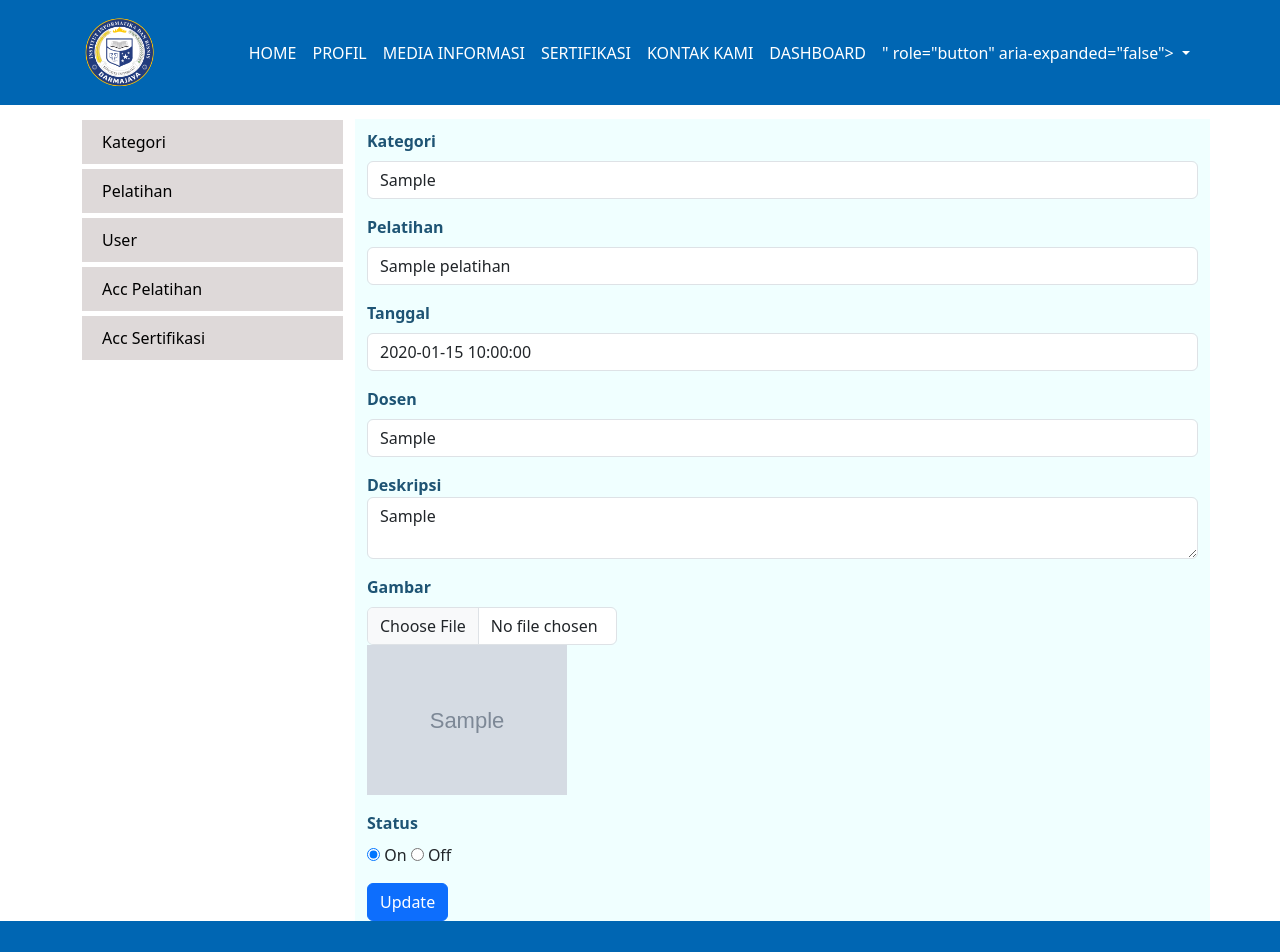
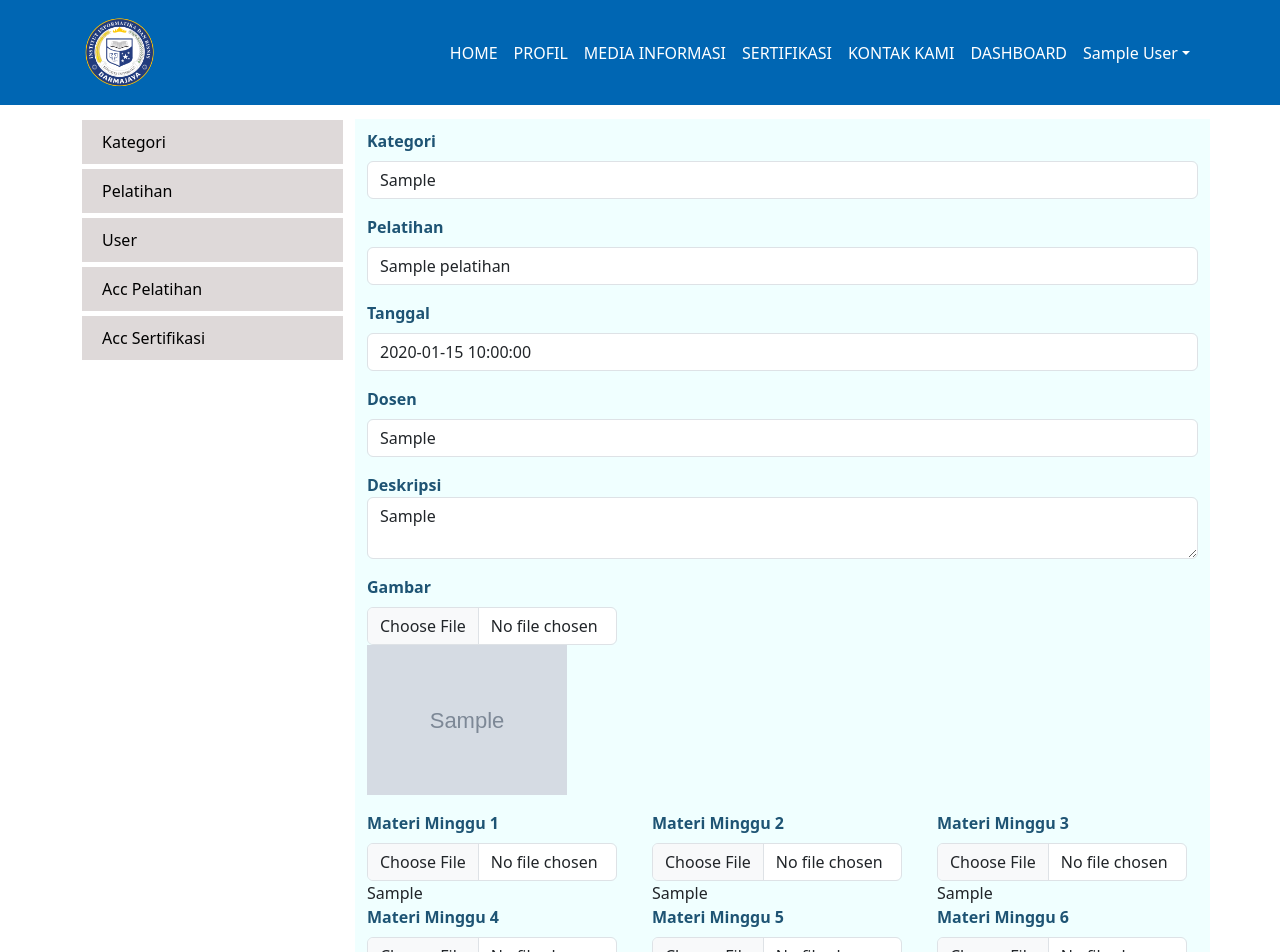
Before and after one commit to Sanjaya-dev/lsp-darmajaya, a PHP site: page /lsp-darmajaya/index.php?page=dashboard&module=pelatihan&action=form&pelatihan_id=1 in a window 1280 px wide. Shown: the top 952 px of the page. Run offline with PHP 8.4, Linux system fonts and the light colour scheme; the visitor is signed in with stand-in values (Sample User, id 1); tables that the repository leaves empty or names only in its code hold one stand-in row (values such as "Sample post"); grey boxes marked "Sample" are stand-in pictures; some libraries are stand-ins or nearby versions.

Commit message:
membuat menu pemilihan pelatihan dan menambahkan fungsi upload file materi

```diff
--- a/css/style.css
+++ b/css/style.css
@@ -104,3 +104,9 @@ div#login {
 .content_dashboard .input_gambar {
     width: 250px;
 }
+
+/* page pelatihan */
+.card_pelatihan a {
+    text-decoration: none;
+    color: black;
+}
--- a/dashboard.php
+++ b/dashboard.php
@@ -29,8 +29,9 @@
     <div class="col content_dashboard">
       <?php
         $file = "module/$module/$action.php";
-
+        // mengecek apakah ada file tersebut
         if(file_exists($file)){
+          // jika ada maka tampilkan
           include_once($file);
         }else{
           echo "<h2>maaf halam yang di cari tidak di temukan</h2>";
--- a/index.php
+++ b/index.php
@@ -42,7 +42,7 @@
                                 <a class="nav-link" href="#">MEDIA INFORMASI</a>
                             </li>
                             <li class="nav-item">
-                                <a class="nav-link" href="#">SERTIFIKASI</a>
+                                <a class="nav-link" href="<?php echo BASE_URL."index.php?page=search"?>">SERTIFIKASI</a>
                             </li>
                             <li class="nav-item">
                                 <a class="nav-link" href="#">KONTAK KAMI</a>
@@ -54,19 +54,13 @@
                                 <?php
                                     if($user_id){
                                         echo '
-                                        <li class="nav-item dropdown">
-                                            <a class="nav-link dropdown-toggle" data-bs-toggle="dropdown" href="<?php echo BASE_URL."index.php?page=login"; ?>" role="button" aria-expanded="false">
-                                                <?php
-                                                    if($user_id){
-                                                        echo $nama_lengkap;
-                                                    }else{
-                                                        echo "LOGIN";
-                                                    }
-                                                ?>
-                                            </a>
-                                            <ul class="dropdown-menu">
+                                        <li class="nav-item dropdown">';
+                                        echo '<a class="nav-link dropdown-toggle" data-bs-toggle="dropdown" role="button" aria-expanded="false">';
+                                                echo $nama_lengkap;
+                                        echo'</a>';
+                                        echo'<ul class="dropdown-menu">
                                                 <li><a class="dropdown-item" href="'.BASE_URL.'index.php?page=dashboard">Dashboard</a></li>
-                                                <li><a class="dropdown-item" href="#">Logout</a></li>;
+                                                <li><a class="dropdown-item" href="'.BASE_URL.'index.php?page=logout">Logout</a></li>;
                                             </ul>
                                         </li>';
                                     }else{
--- a/module/pelatihan/form.php
+++ b/module/pelatihan/form.php
@@ -7,6 +7,13 @@
     $gambar = "";
     $tanggal = "";
     $dosen = "";
+    $materi_m1 = "";
+    $materi_m2 = "";
+    $materi_m3 = "";
+    $materi_m4 = "";
+    $materi_m5 = "";
+    $materi_m6 = "";
+    $materi_m7 = "";
     $status = "";
     $button = "Add";
 
@@ -20,6 +27,14 @@
         $tanggal = $row['tanggal'];
         $deskripsi = $row['deskripsi'];
         $dosen = $row['dosen'];
+        $materi_m1 = $row['materi_m1'];
+        $materi_m2 = $row['materi_m2'];
+        $materi_m3 = $row['materi_m3'];
+        $materi_m4 = $row['materi_m4'];
+        $materi_m5 = $row['materi_m5'];
+        $materi_m6 = $row['materi_m6'];
+        $materi_m7 = $row['materi_m7'];
+
         $button = 'Update';
 
         $gambar = "<img src='".BASE_URL."images/pelatihan/$gambar' style='width: 200px;vertical-align: middle;' />";
@@ -68,6 +83,36 @@
         <label class="form-label">Gambar</label>
         <input type="file" class="form-control input_gambar" name="file"/> <?php echo $gambar; ?>
     </div>
+    <div class="row">
+        <div class="col">
+            <label class="form-label">Materi Minggu 1</label>
+            <input type="file" class="form-control input_gambar" name="materi_m1"/> <?php echo $materi_m1; ?>
+        </div>
+        <div class="col">
+            <label class="form-label">Materi Minggu 2</label>
+            <input type="file" class="form-control input_gambar" name="materi_m2"/> <?php echo $materi_m2; ?>
+        </div>
+        <div class="col">
+        <label class="form-label">Materi Minggu 3</label>
+            <input type="file" class="form-control input_gambar" name="materi_m3"/> <?php echo $materi_m3; ?>
+        </div>
+        <div class="col">
+            <label class="form-label">Materi Minggu 4</label>
+            <input type="file" class="form-control input_gambar" name="materi_m4"/> <?php echo $materi_m4; ?>
+        </div>
+        <div class="col">
+            <label class="form-label">Materi Minggu 5</label>
+            <input type="file" class="form-control input_gambar" name="materi_m5"/> <?php echo $materi_m5; ?>
+        </div>
+        <div class="col">
+            <label class="form-label">Materi Minggu 6</label>
+            <input type="file" class="form-control input_gambar" name="materi_m6"/> <?php echo $materi_m6; ?>
+        </div>
+        <div class="col">
+            <label class="form-label">Materi Minggu 7</label>
+            <input type="file" class="form-control input_gambar" name="materi_m7"/> <?php echo $materi_m7; ?>
+        </div>
+    </div>
     <div class="mb-3 elemet_form">
         <label class="form-label">Status</label>
             <span class="element_status">
```
Also changed, not shown: deskripsi.php (added, +28 -0 lines), logout.php (+11 -0 lines), module/pelatihan/action.php (+61 -3 lines), search.php (+31 -87 lines), images/pelatihan/4.png (deleted), images/pelatihan/898253_11564625042022_kaisar_hirohito.jpg (deleted), 2 other files.
